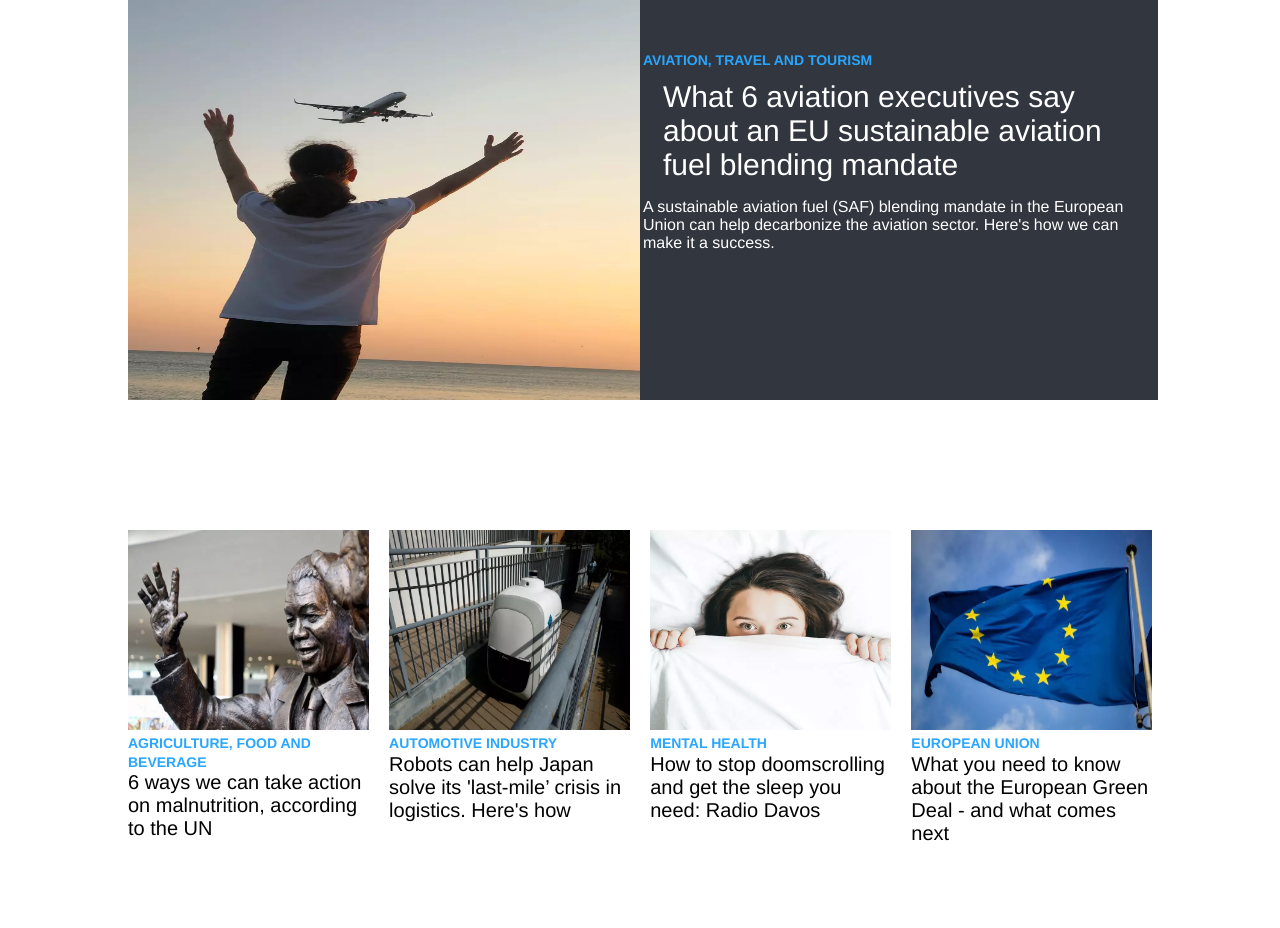
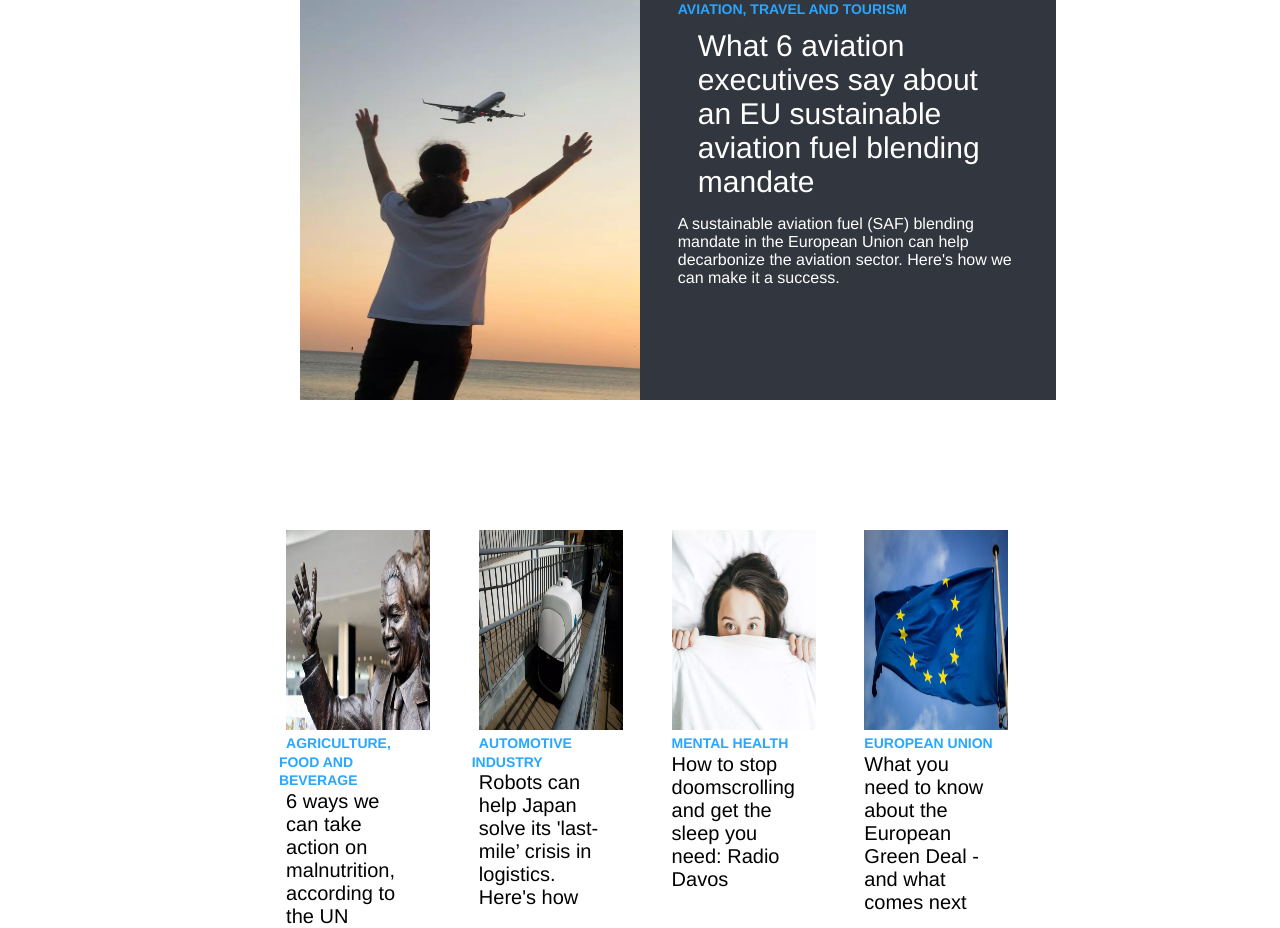
Before and after one commit to saikumar1809/internship-report, a React (Create React App) app: page / in a window 1280 px wide. Before the commit the page ends 845 px from the top, so only its background shows below. Built offline with nearby package versions, Linux system fonts and the light colour scheme; the HTML template or start-up script is replaced by a standard one.

Commit message:
added more padding

```diff
--- a/src/App.css
+++ b/src/App.css
@@ -1,5 +1,5 @@
 * {
-  padding: auto 10%;
   font-family: 'Neue Helvetica W01', 'Helvetica Neue', Helvetica, Arial,
     sans-serif;
+  padding: 0 5%;
 }
--- a/src/components/Cards.css
+++ b/src/components/Cards.css
@@ -1,10 +1,10 @@
 .news-cards-container {
+  width: 90%;
   display: grid;
   height: 50%;
   font-family: 'Neue Helvetica W01', 'Helvetica Neue', Helvetica, Arial,
     sans-serif;
   grid-template-columns: 1fr;
-  padding: 0 10%;
 }
 .news-card {
   padding: 40px auto;
--- a/src/components/Cover.css
+++ b/src/components/Cover.css
@@ -1,7 +1,7 @@
 .cover {
+  width: 90%;
   display: grid;
   grid-template-rows: auto auto;
-  padding: 0 10%;
 }
 .cover-img-container {
   height: auto;
@@ -60,7 +60,6 @@
   .cover-info-container {
     display: inline;
     width: 100%;
-    padding: 10% 3px;
   }
   .cover-info-header {
     margin: 10px 20px;
```
